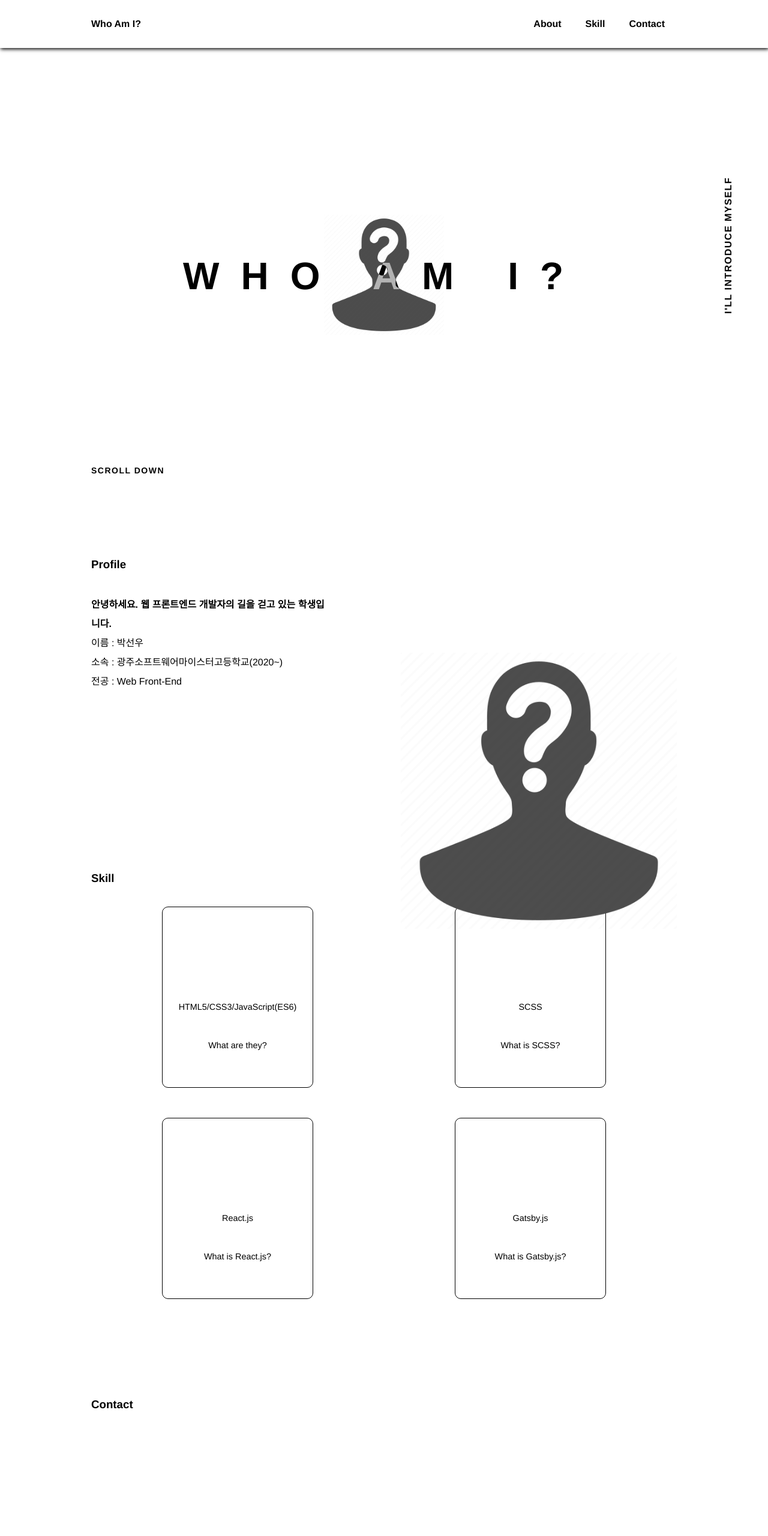
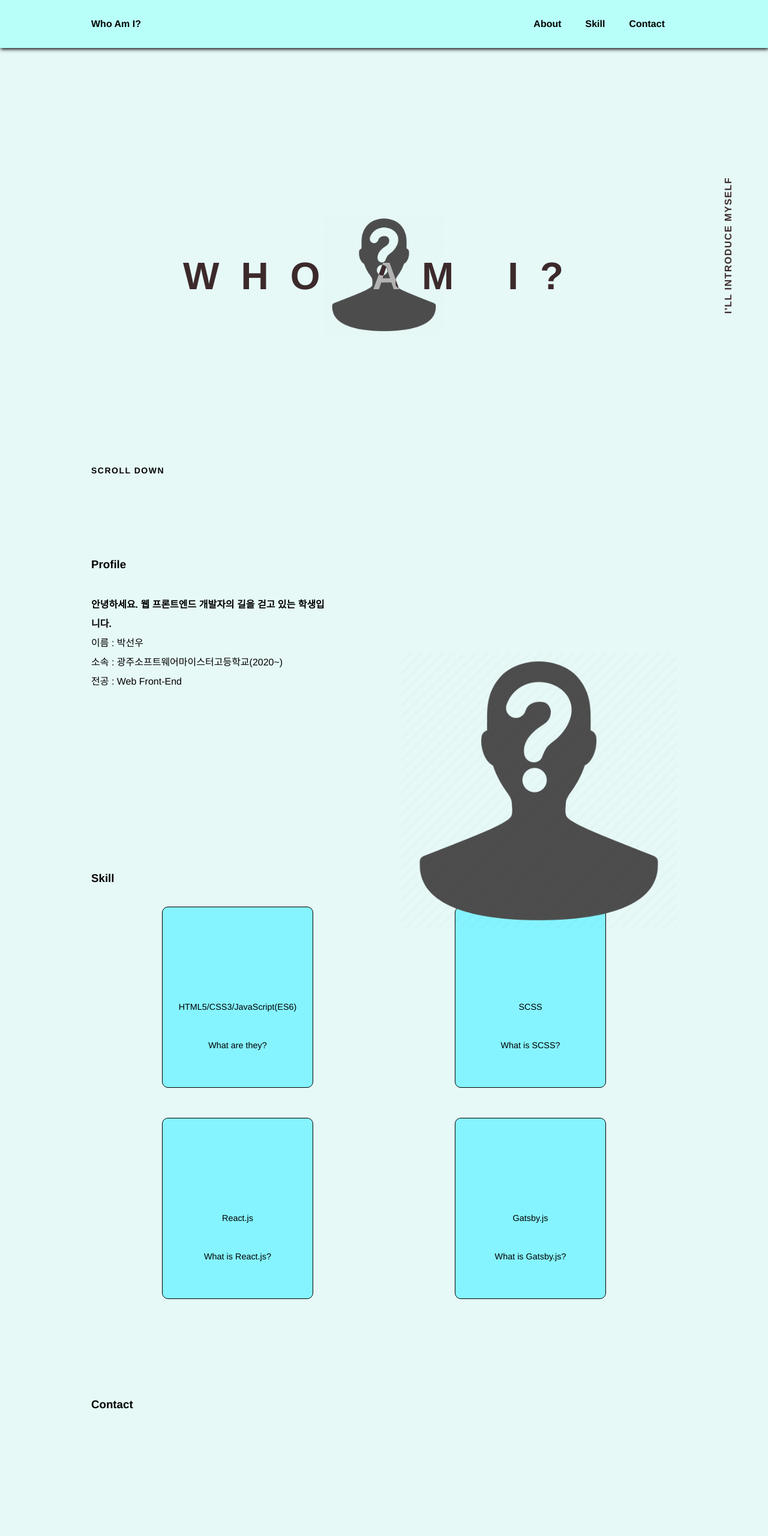
Before and after one commit to Itouch-up/Introduce, a Gatsby site: page / in a window 1280 px wide. Shown: the top 2560 px of the page at 60% size. Built offline with nearby package versions, Linux system fonts and the light colour scheme; Gatsby itself is replaced by a stand-in of ours.

Commit message:
background

```diff
--- a/src/components/styles/style.scss
+++ b/src/components/styles/style.scss
@@ -57,7 +57,7 @@ header {
   top: 0px;
   z-index: 10;
   box-shadow: 1px 2px 6px #000;
-  background: $white;
+  background: #B8FFF9;
 
   .inner-header {
     display: flex;
@@ -105,7 +105,7 @@ header {
 .banner {
   display: flex;
   align-items: center;
-  background-color: $white;
+  background-color: #e3f8f6dc;
   position: relative;
   height: 95vh;
 
@@ -175,7 +175,7 @@ header {
 
 .about-blurb {
   padding: 48px 0;
-  background: $white;
+  background: #e3f8f6dc;
   position: relative;
 
   .inner-blurb {
@@ -243,7 +243,7 @@ header {
 .skill-blurb {
   height: auto;
   padding: 48px 0;
-  background: $white;
+  background-color: #e3f8f6dc;
   position: relative;
 
   .inner-blurb {
@@ -276,17 +276,17 @@ header {
         justify-content: space-around;
         margin-bottom: 50px;
         color: inherit;
-
       }
       .skills{
         border: 1px solid $black;
+        background-color: #85F4FF;
         border-radius: 10px;
         height: 300px;
         width: 250px;
         text-align: center;
         justify-content: center;
         &:hover{
-          background-color: rgba(0,0,0,0.1);
+          background-color: #42C2FF;
           cursor: pointer;
         }
         .text{
@@ -355,7 +355,7 @@ header {
 .contact {
   height: 75vh;
   padding: 48px 0;
-  background: $white;
+  background-color: #e3f8f6dc;
   position: relative;
 
   .inner-blurb {
```
Also changed, not shown: src/components/styles/style.css, 1 other file.
